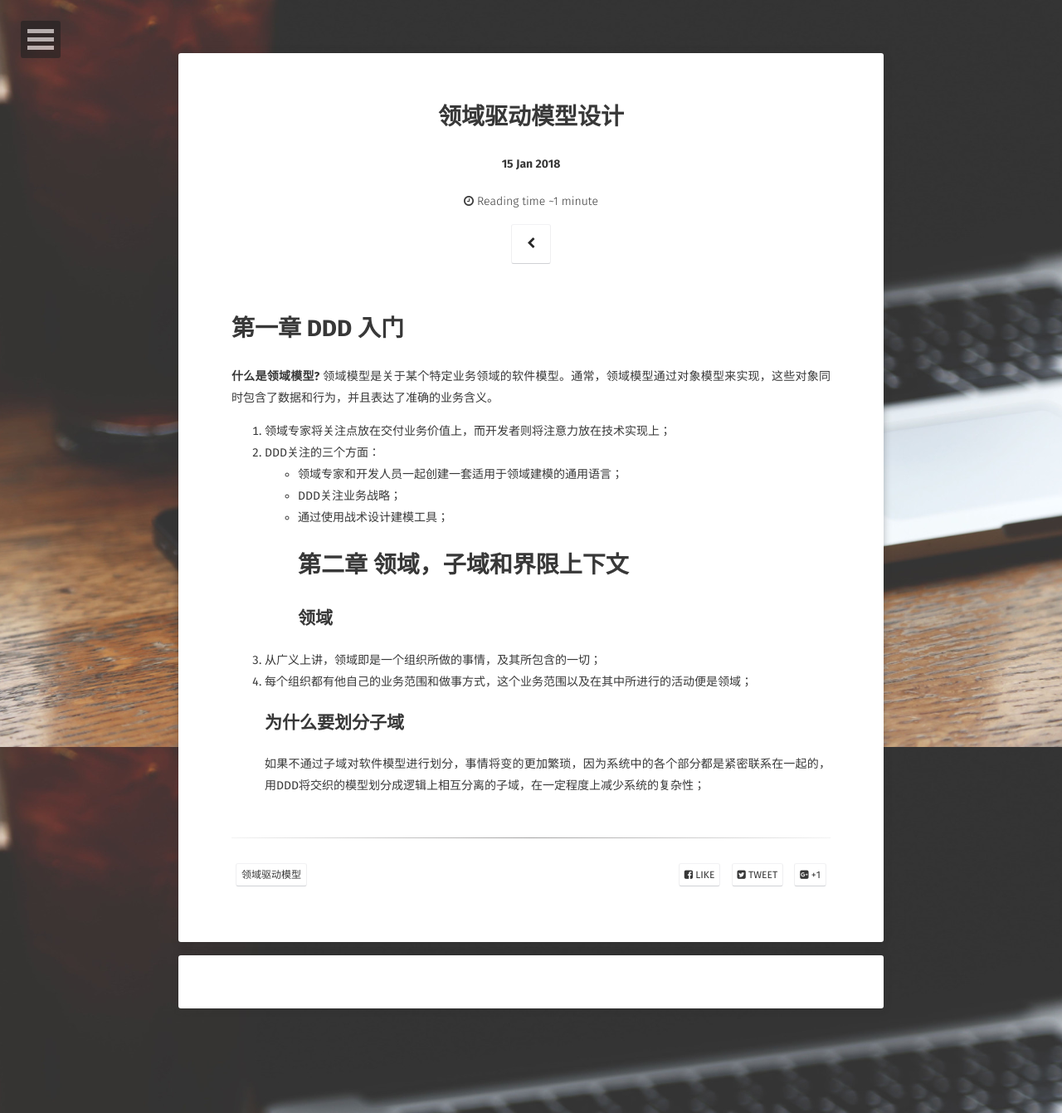
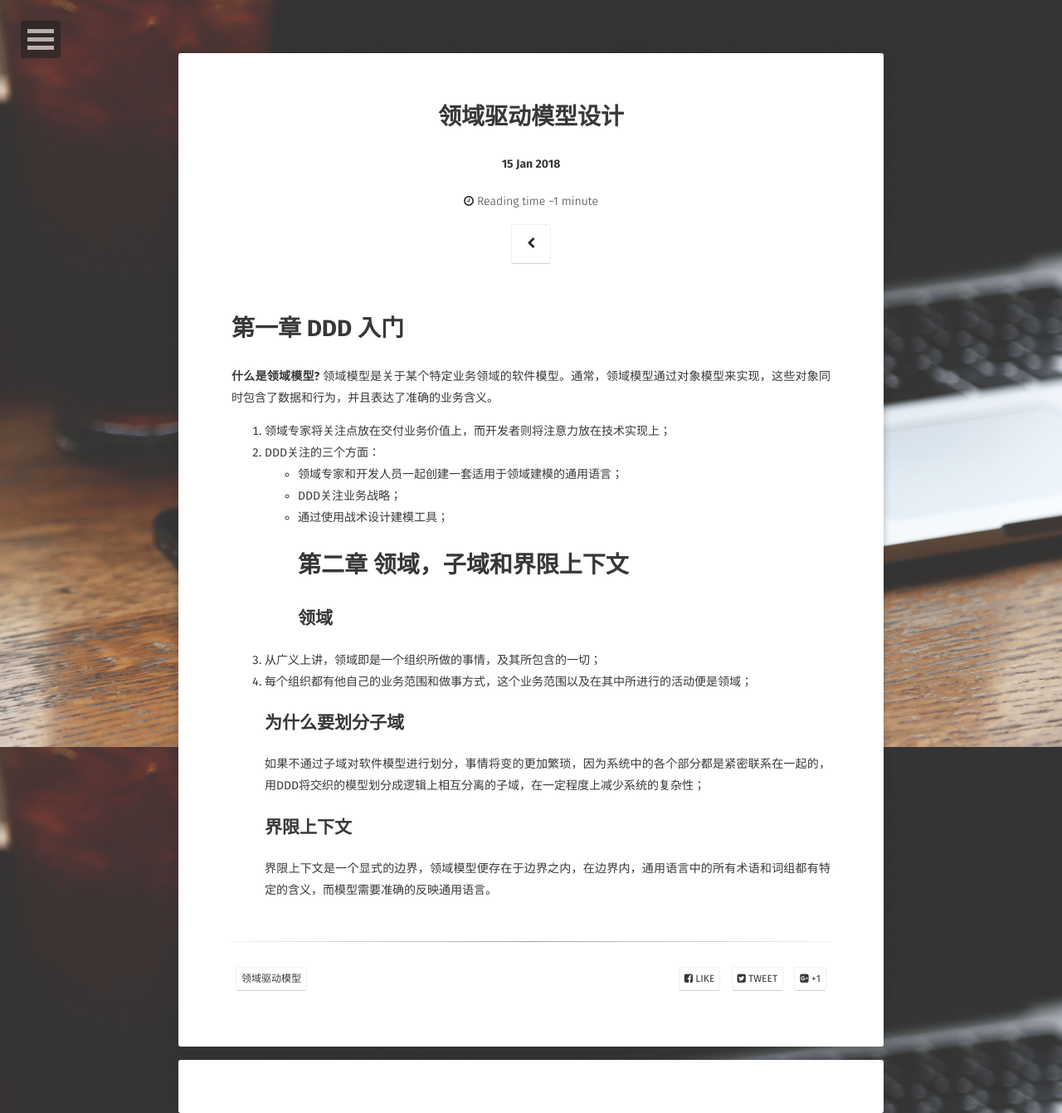
Before and after one commit to ridikuius/ridikuius.github.io, a Jekyll site: the page built from _posts/2018-01-15-《领域驱动模型设计》.md, in a window 1280 px wide. Shown: the whole page at 83% size. Built offline with Jekyll 4.4.1, drawn with Linux system fonts in a browser that asks for light colours; some web fonts are replaced.

Commit message:
Update 2018-01-15-《领域驱动模型设计》.md

```diff
--- a/_posts/2018-01-15-《领域驱动模型设计》.md
+++ b/_posts/2018-01-15-《领域驱动模型设计》.md
@@ -20,3 +20,5 @@ comments: true
 2. 每个组织都有他自己的业务范围和做事方式，这个业务范围以及在其中所进行的活动便是领域；
 ## 为什么要划分子域
 如果不通过子域对软件模型进行划分，事情将变的更加繁琐，因为系统中的各个部分都是紧密联系在一起的，用DDD将交织的模型划分成逻辑上相互分离的子域，在一定程度上减少系统的复杂性；
+## 界限上下文
+界限上下文是一个显式的边界，领域模型便存在于边界之内，在边界内，通用语言中的所有术语和词组都有特定的含义，而模型需要准确的反映通用语言。
```
